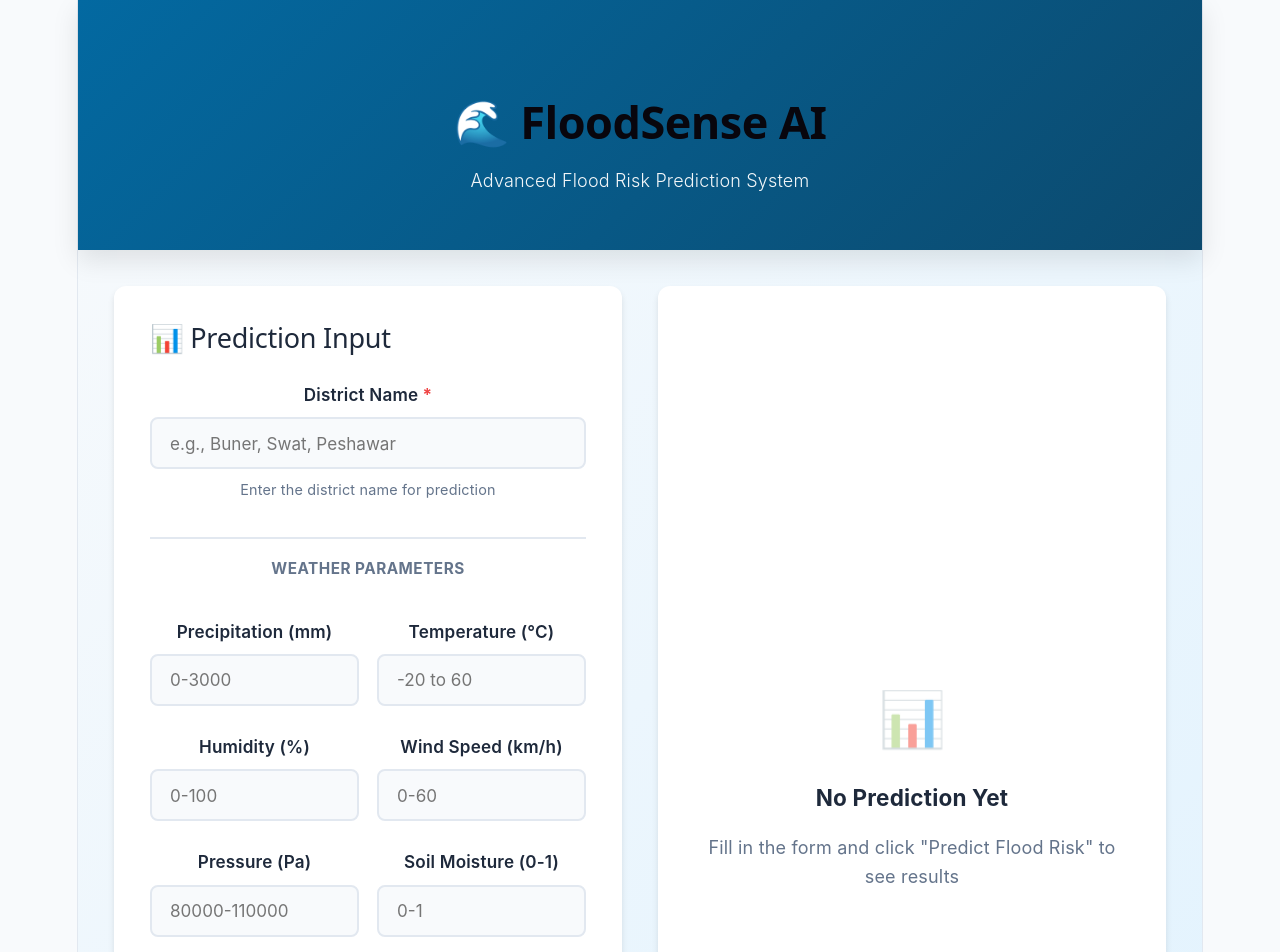
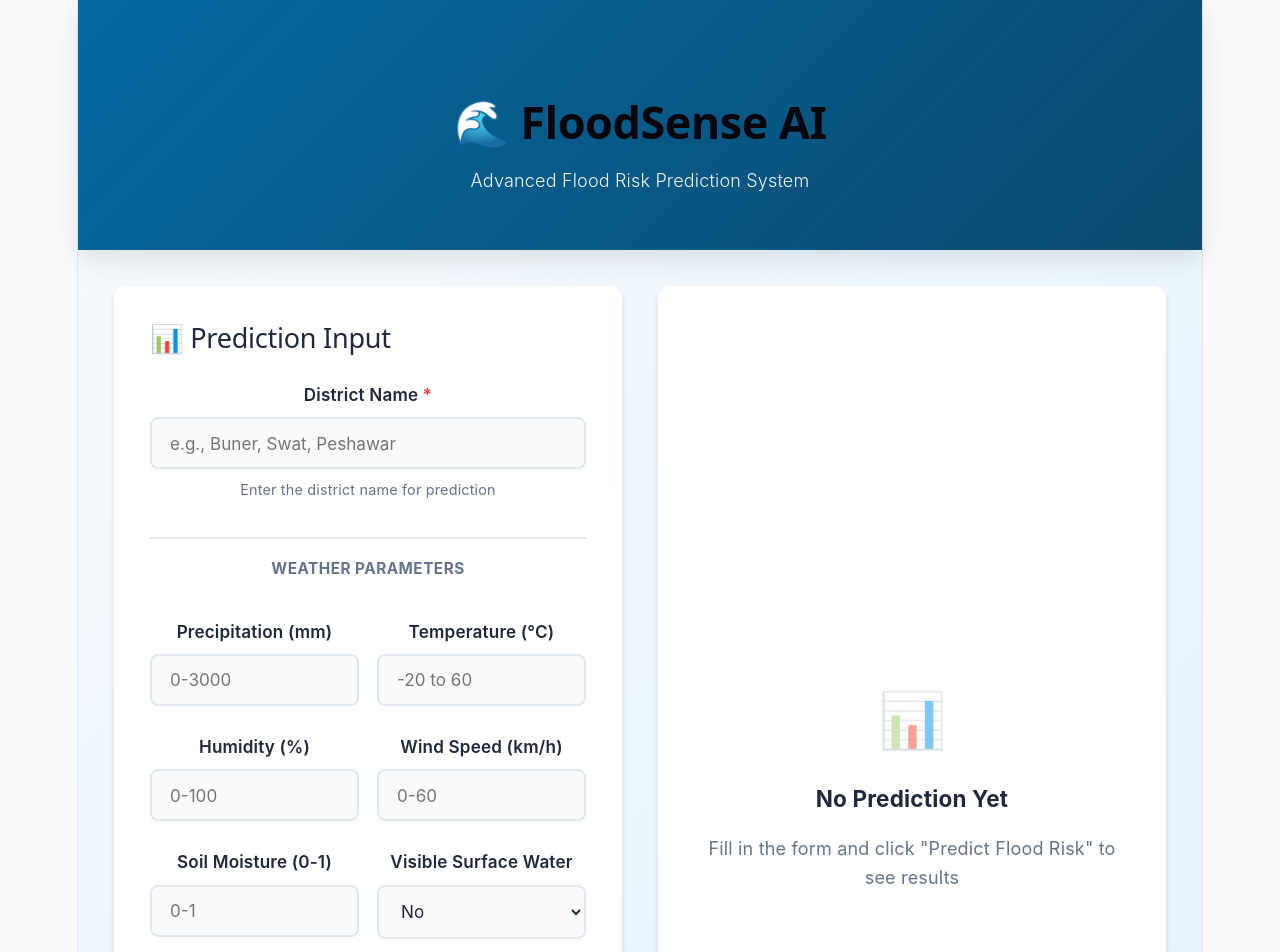
Before and after one commit to Waniya317/FloodSense, a React app in the folder frontend/: page / in a window 1280 px wide. Shown: the top 952 px of the page. Built offline with nearby package versions, Linux system fonts and the light colour scheme; the HTML template or start-up script is replaced by a standard one.

Commit message:
frontend changes 2

```diff
--- a/frontend/src/App.jsx
+++ b/frontend/src/App.jsx
@@ -8,8 +8,8 @@ function App() {
     temperature: '',
     humidity: '',
     wind_speed: '',
-    pressure: '',
     soil_moisture: '',
+    water_area_km2: '0',
     month: new Date().getMonth() + 1,
     is_monsoon: 0,
   })
@@ -24,7 +24,7 @@ function App() {
     const { name, value } = e.target
     setFormData(prev => ({
       ...prev,
-      [name]: name === 'month' || name === 'is_monsoon' ? parseInt(value) : value
+      [name]: (name === 'month' || name === 'is_monsoon' || name === 'water_area_km2') ? parseFloat(value) : value
     }))
   }
 
@@ -45,8 +45,8 @@ function App() {
         temperature: formData.temperature ? parseFloat(formData.temperature) : null,
         humidity: formData.humidity ? parseFloat(formData.humidity) : null,
         wind_speed: formData.wind_speed ? parseFloat(formData.wind_speed) : null,
-        pressure: formData.pressure ? parseFloat(formData.pressure) : null,
         soil_moisture: formData.soil_moisture ? parseFloat(formData.soil_moisture) : null,
+        water_area_km2: formData.water_area_km2 ? parseFloat(formData.water_area_km2) : null,
         month: formData.month,
         is_monsoon: formData.is_monsoon,
       }
@@ -174,20 +174,6 @@ function App() {
 
               <div className="form-row">
                 <div className="form-group">
-                  <label htmlFor="pressure">Pressure (Pa)</label>
-                  <input
-                    type="number"
-                    id="pressure"
-                    name="pressure"
-                    value={formData.pressure}
-                    onChange={handleInputChange}
-                    placeholder="80000-110000"
-                    min="80000"
-                    max="110000"
-                    step="1"
-                  />
-                </div>
-                <div className="form-group">
                   <label htmlFor="soil_moisture">Soil Moisture (0-1)</label>
                   <input
                     type="number"
@@ -200,6 +186,18 @@ function App() {
                     max="1"
                     step="0.01"
                   />
+                </div>
+                <div className="form-group">
+                  <label htmlFor="water_area_km2">Visible Surface Water</label>
+                  <select
+                    id="water_area_km2"
+                    name="water_area_km2"
+                    value={formData.water_area_km2}
+                    onChange={handleInputChange}
+                  >
+                    <option value="0">No</option>
+                    <option value="12.3">Yes</option>
+                  </select>
                 </div>
               </div>
 
@@ -303,21 +301,6 @@ function App() {
                   </div>
                 )}
 
-                {/* Feature Analysis */}
-                {result.explanations && result.explanations.length > 0 && (
-                  <div className="info-card">
-                    <h4>🎯 Top Contributing Factors</h4>
-                    <div className="features-list">
-                      {result.explanations.slice(0, 5).map((feat, idx) => (
-                        <div key={idx} className="feature-item">
-                          <span className="feature-name">{feat.label}</span>
-                          <span className="feature-impact">{feat.impact_pct}%</span>
-                        </div>
-                      ))}
-                    </div>
-                  </div>
-                )}
-
                 {/* Recommendation */}
                 {result.recommendation && (
                   <div className="recommendation-card">
```
